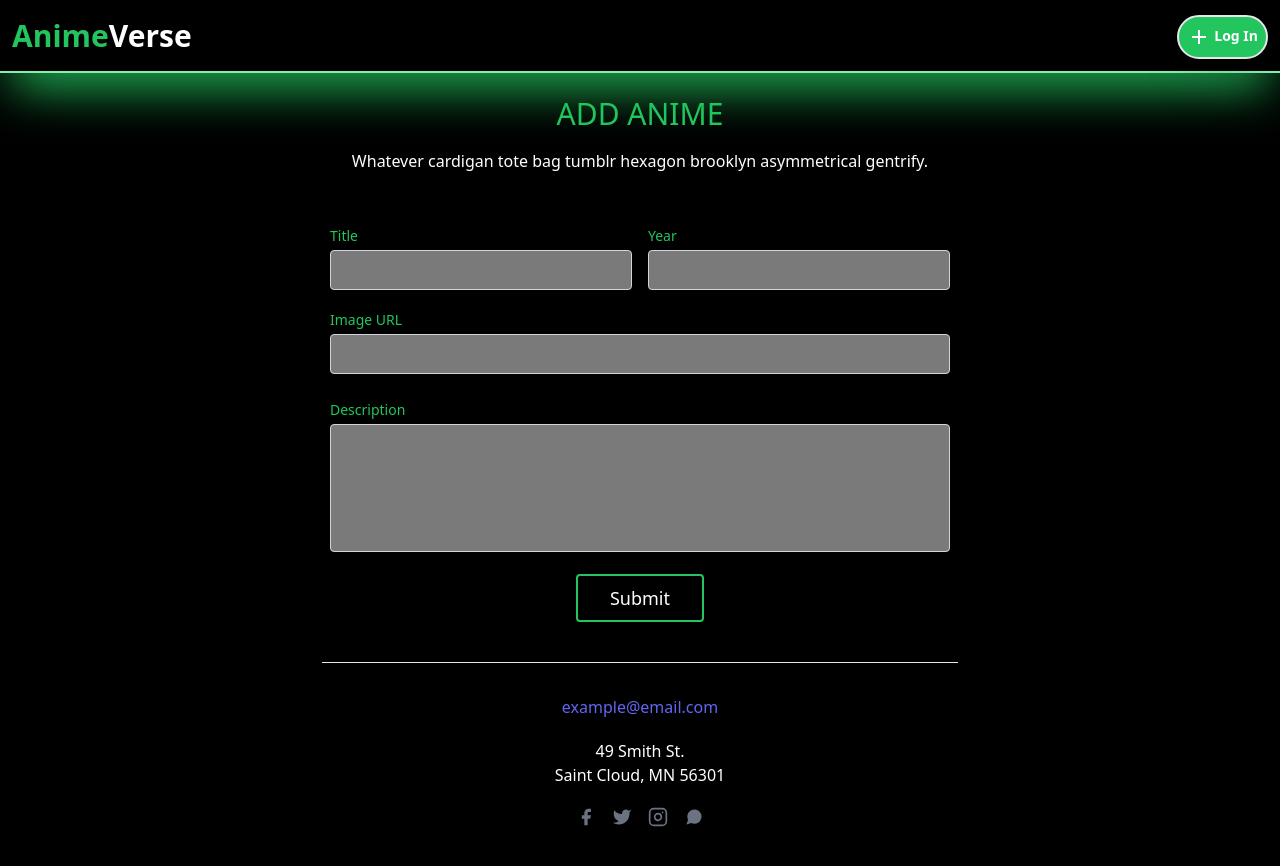
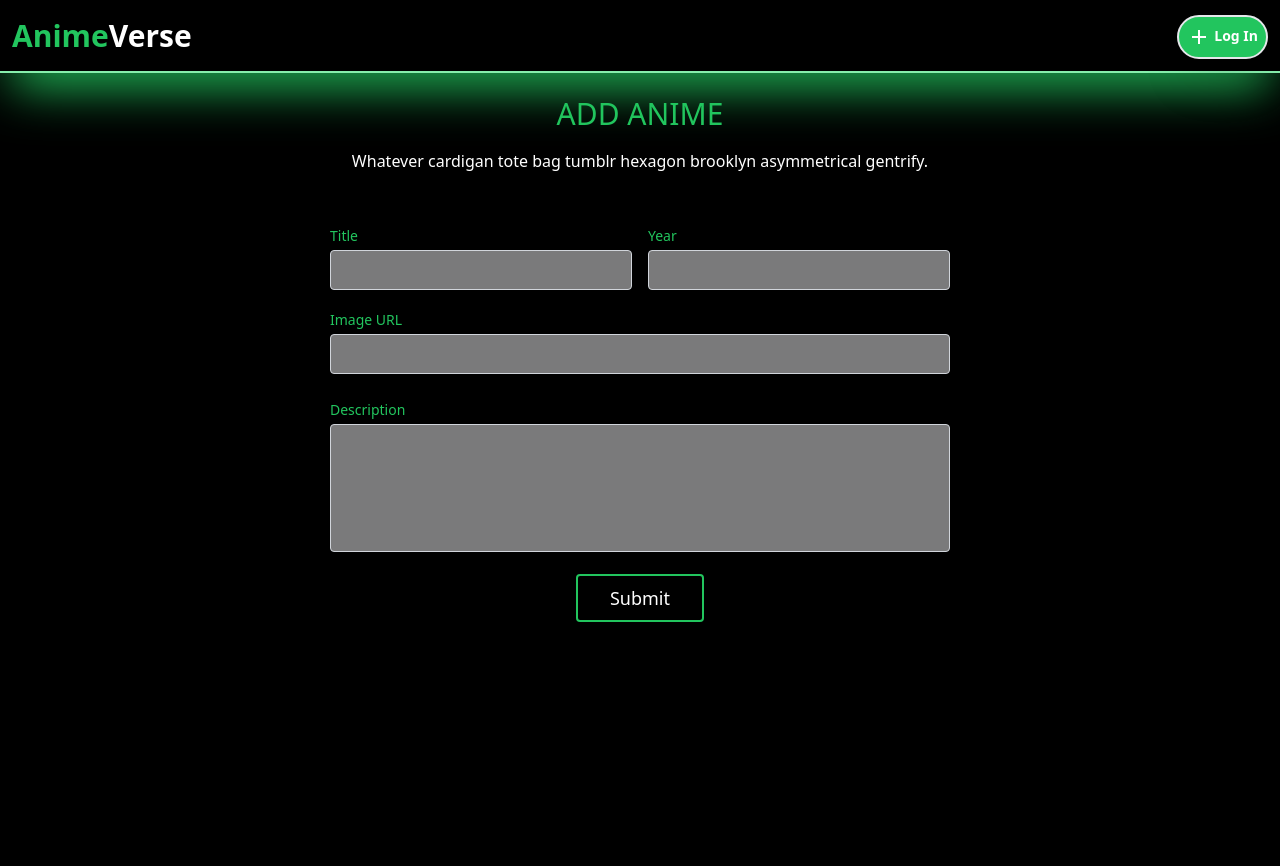
Before and after one commit to pranavsrvstv/ComicVerse, a React (Create React App) app: page /addmovie in a window 1280 px wide. Shown: the top 866 px of the page. After the commit the page ends 800 px from the top, so only its background shows below. Built offline with nearby package versions, Linux system fonts and the light colour scheme.

Commit message:
Fixed issues

```diff
--- a/src/component/AddMovie.js
+++ b/src/component/AddMovie.js
@@ -109,35 +109,7 @@ const AddMovie = () => {
                                 <button onClick={addAnime} class="flex mx-auto text-white bg-transparent border-2 border-green-500 py-2 px-8 focus:outline-none hover:bg-white hover:text-green-500 rounded text-lg">
                                     {loading?<TailSpin height={25}/>:"Submit"}</button>
                             </div>
-                            <div class="p-2 w-full pt-8 mt-8 border-t border-gray-200 text-center">
-                                <a class="text-indigo-500">example@email.com</a>
-                                <p class="leading-normal my-5">49 Smith St.
-                                    <br/>Saint Cloud, MN 56301
-                                </p>
-                                <span class="inline-flex">
-                                    <a class="text-gray-500">
-                                        <svg fill="currentColor" stroke-linecap="round" stroke-linejoin="round" stroke-width="2" class="w-5 h-5" viewBox="0 0 24 24">
-                                            <path d="M18 2h-3a5 5 0 00-5 5v3H7v4h3v8h4v-8h3l1-4h-4V7a1 1 0 011-1h3z"></path>
-                                        </svg>
-                                    </a>
-                                    <a class="ml-4 text-gray-500">
-                                        <svg fill="currentColor" stroke-linecap="round" stroke-linejoin="round" stroke-width="2" class="w-5 h-5" viewBox="0 0 24 24">
-                                            <path d="M23 3a10.9 10.9 0 01-3.14 1.53 4.48 4.48 0 00-7.86 3v1A10.66 10.66 0 013 4s-4 9 5 13a11.64 11.64 0 01-7 2c9 5 20 0 20-11.5a4.5 4.5 0 00-.08-.83A7.72 7.72 0 0023 3z"></path>
-                                        </svg>
-                                    </a>
-                                    <a class="ml-4 text-gray-500">
-                                        <svg fill="none" stroke="currentColor" stroke-linecap="round" stroke-linejoin="round" stroke-width="2" class="w-5 h-5" viewBox="0 0 24 24">
-                                            <rect width="20" height="20" x="2" y="2" rx="5" ry="5"></rect>
-                                            <path d="M16 11.37A4 4 0 1112.63 8 4 4 0 0116 11.37zm1.5-4.87h.01"></path>
-                                        </svg>
-                                    </a>
-                                    <a class="ml-4 text-gray-500">
-                                        <svg fill="currentColor" stroke-linecap="round" stroke-linejoin="round" stroke-width="2" class="w-5 h-5" viewBox="0 0 24 24">
-                                            <path d="M21 11.5a8.38 8.38 0 01-.9 3.8 8.5 8.5 0 01-7.6 4.7 8.38 8.38 0 01-3.8-.9L3 21l1.9-5.7a8.38 8.38 0 01-.9-3.8 8.5 8.5 0 014.7-7.6 8.38 8.38 0 013.8-.9h.5a8.48 8.48 0 018 8v.5z"></path>
-                                        </svg>
-                                    </a>
-                                </span>
-                            </div>
+
                         </div>
                     </div>
                 </div>
```
